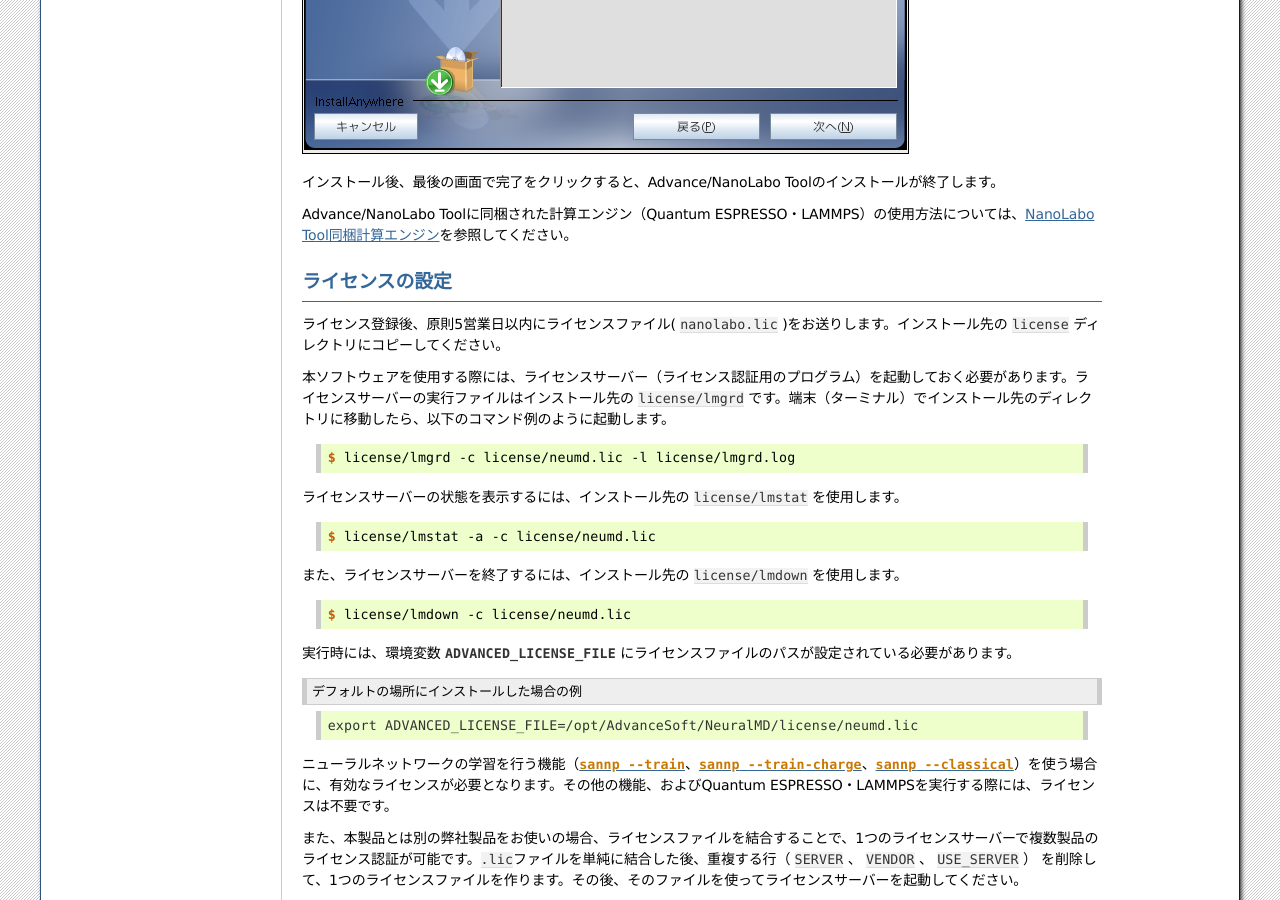
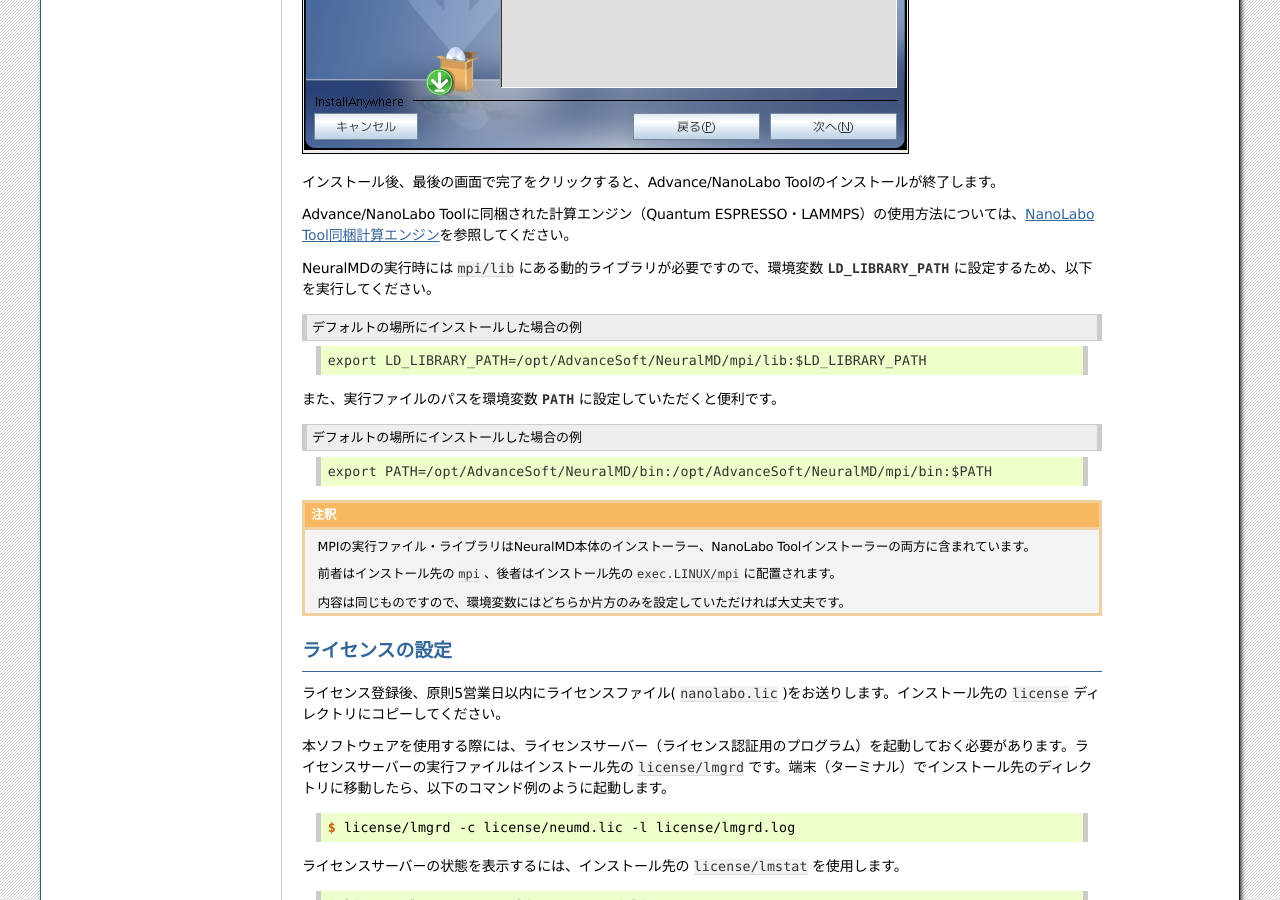
Before and after one commit to advancesoftcorp/neuralmd-doc, a Sphinx documentation site: the page built from docs/source/install/linux.rst, in a window 1280 px wide and 900 px high, scrolled down 2393 px. Built offline with Sphinx 7.4.7, drawn with Linux system fonts in a browser that asks for light colours; formulas are drawn with MathJax 3.

Commit message:
add description of mpi library

```diff
--- a/docs/source/install/linux.rst
+++ b/docs/source/install/linux.rst
@@ -68,6 +68,28 @@
 インストール後、最後の画面で完了をクリックすると、Advance/NanoLabo Toolのインストールが終了します。
 
 Advance/NanoLabo Toolに同梱された計算エンジン（Quantum ESPRESSO・LAMMPS）の使用方法については、\ :doc:`/usage/tool`\ を参照してください。
+
+NeuralMDの実行時には :file:`mpi/lib` にある動的ライブラリが必要ですので、環境変数 :envvar:`LD_LIBRARY_PATH` に設定するため、以下を実行してください。
+
+.. code-block:: console
+ :caption: デフォルトの場所にインストールした場合の例
+
+ export LD_LIBRARY_PATH=/opt/AdvanceSoft/NeuralMD/mpi/lib:$LD_LIBRARY_PATH
+
+また、実行ファイルのパスを環境変数 :envvar:`PATH` に設定していただくと便利です。
+
+.. code-block:: console
+ :caption: デフォルトの場所にインストールした場合の例
+
+ export PATH=/opt/AdvanceSoft/NeuralMD/bin:/opt/AdvanceSoft/NeuralMD/mpi/bin:$PATH
+
+.. note::
+
+ MPIの実行ファイル・ライブラリはNeuralMD本体のインストーラー、NanoLabo Toolインストーラーの両方に含まれています。
+
+ 前者はインストール先の :file:`mpi` 、後者はインストール先の :file:`exec.LINUX/mpi` に配置されます。
+
+ 内容は同じものですので、環境変数にはどちらか片方のみを設定していただければ大丈夫です。
 
 .. _launchl:
 
```
